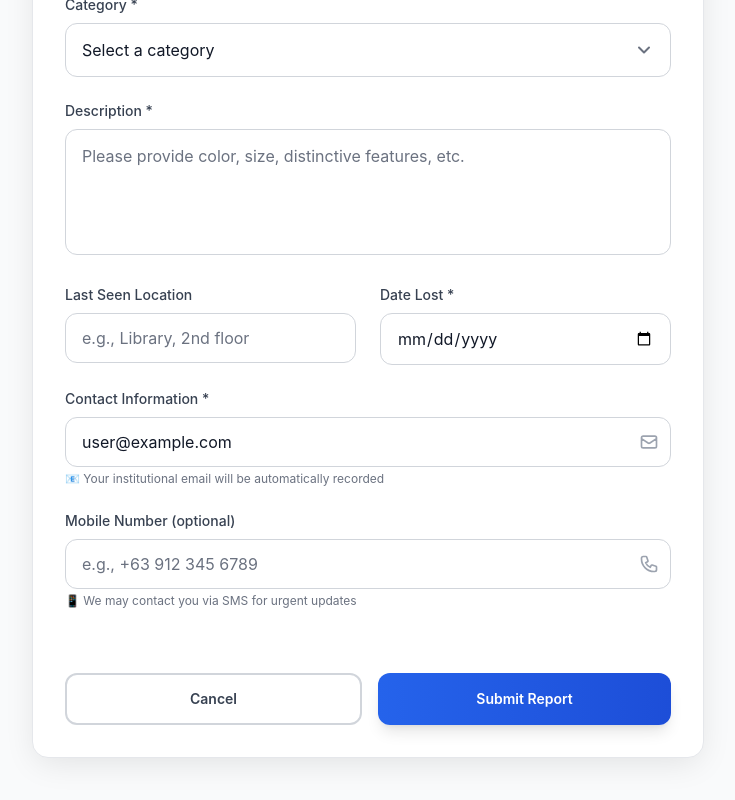
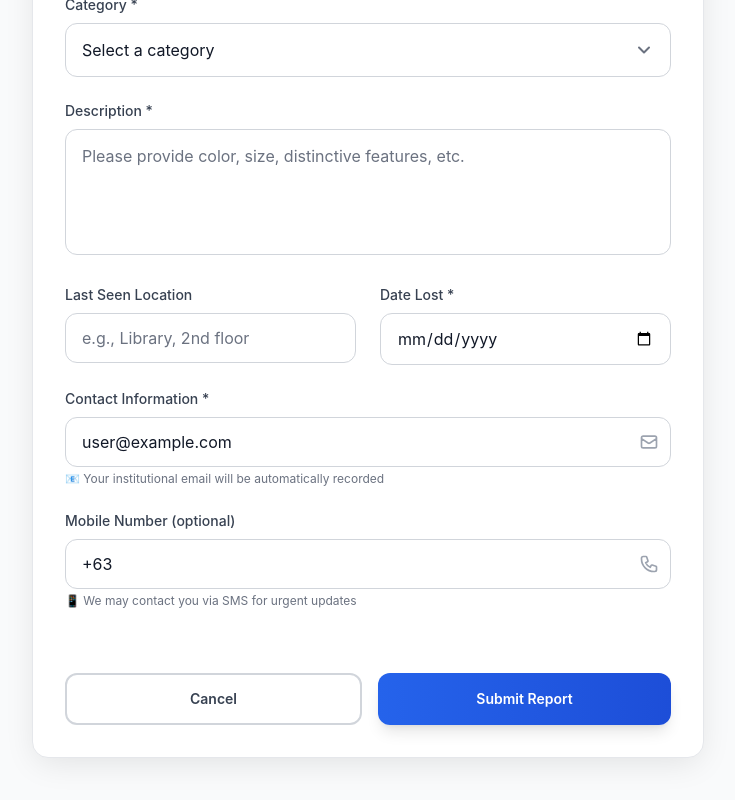
Before and after one commit to 2uosle/lostandfoundSyS, a Next.js app: page /lost in a window 1280 px wide. Shown: the part 473-1273 px from the top of the page, without its empty margins (272-1007 px from the left). Built offline with nearby package versions, Linux system fonts and the light colour scheme; no server answers; the database is empty; sample sign-in values are in the browser's storage.

Commit message:
maximum and minimum values for item quantity input

```diff
--- a/src/components/ItemReportForm.tsx
+++ b/src/components/ItemReportForm.tsx
@@ -39,6 +39,7 @@ export default function ItemReportForm({ type, onSuccess }: ItemReportFormProps)
   const [showConfirmation, setShowConfirmation] = useState(false);
   const [formData, setFormData] = useState<FormData | null>(null);
   const [userEmail, setUserEmail] = useState('');
+  const [mobileNumber, setMobileNumber] = useState('+63 ');
 
   // Automatically populate user's email from session
   useEffect(() => {
@@ -46,6 +47,27 @@ export default function ItemReportForm({ type, onSuccess }: ItemReportFormProps)
       setUserEmail(session.user.email);
     }
   }, [session]);
+
+  // Handle mobile number input with automatic +63 prefix
+  const handleMobileNumberChange = (e: React.ChangeEvent<HTMLInputElement>) => {
+    let value = e.target.value;
+
+    // Remove all non-digit characters except +
+    value = value.replace(/[^\d+]/g, '');
+
+    // If user deletes everything or tries to remove +63, reset to +63
+    if (value === '' || value === '+' || value === '+6' || !value.startsWith('+63')) {
+      setMobileNumber('+63 ');
+      return;
+    }
+
+    // Add space after +63 for better readability
+    if (value.startsWith('+63') && value.length > 3 && !value.startsWith('+63 ')) {
+      value = '+63 ' + value.substring(3);
+    }
+
+    setMobileNumber(value);
+  };
 
   const isLost = type === 'lost';
   const title = isLost ? 'Report Lost Item' : 'Report Found Item';
@@ -303,7 +325,7 @@ export default function ItemReportForm({ type, onSuccess }: ItemReportFormProps)
                 name="description"
                 id="description"
                 required
-                minLength={10}
+                minLength={5}
                 maxLength={1000}
                 rows={4}
                 className="w-full px-4 py-3.5 bg-white dark:bg-gray-950
@@ -328,6 +350,7 @@ export default function ItemReportForm({ type, onSuccess }: ItemReportFormProps)
                   name="location"
                   id="location"
                   required={!isLost}
+                  minLength={3}
                   maxLength={200}
                   className="w-full px-4 py-3 bg-white dark:bg-gray-950
                             border border-gray-300 dark:border-gray-700 rounded-xl
@@ -386,6 +409,7 @@ export default function ItemReportForm({ type, onSuccess }: ItemReportFormProps)
                       type="text"
                       name="turnedInByName"
                       id="turnedInByName"
+                      minLength={5}
                       maxLength={100}
                       className="w-full px-4 py-3 bg-white dark:bg-gray-950
                                 border border-gray-300 dark:border-gray-700 rounded-xl
@@ -407,6 +431,7 @@ export default function ItemReportForm({ type, onSuccess }: ItemReportFormProps)
                       type="text"
                       name="turnedInByStudentNumber"
                       id="turnedInByStudentNumber"
+                      minLength={5}
                       maxLength={50}
                       className="w-full px-4 py-3 bg-white dark:bg-gray-950
                                 border border-gray-300 dark:border-gray-700 rounded-xl
@@ -428,6 +453,7 @@ export default function ItemReportForm({ type, onSuccess }: ItemReportFormProps)
                       type="text"
                       name="turnedInByContact"
                       id="turnedInByContact"
+                      minLength={5}
                       maxLength={100}
                       className="w-full px-4 py-3 bg-white dark:bg-gray-950
                                 border border-gray-300 dark:border-gray-700 rounded-xl
@@ -449,6 +475,7 @@ export default function ItemReportForm({ type, onSuccess }: ItemReportFormProps)
                       type="text"
                       name="turnedInByDepartment"
                       id="turnedInByDepartment"
+                      minLength={2}
                       maxLength={100}
                       className="w-full px-4 py-3 bg-white dark:bg-gray-950
                                 border border-gray-300 dark:border-gray-700 rounded-xl
@@ -508,8 +535,9 @@ export default function ItemReportForm({ type, onSuccess }: ItemReportFormProps)
                     type="tel"
                     name="mobileNumber"
                     id="mobileNumber"
-                    maxLength={15}
-                    pattern="[0-9+\-\s()]+"
+                    value={mobileNumber}
+                    onChange={handleMobileNumberChange}
+                    maxLength={18}
                     className="w-full px-4 py-3 bg-white dark:bg-gray-950
                               border border-gray-300 dark:border-gray-700 rounded-xl
                               text-gray-900 dark:text-gray-100
@@ -518,7 +546,7 @@ export default function ItemReportForm({ type, onSuccess }: ItemReportFormProps)
                               focus:border-blue-500
                               hover:border-gray-400 dark:hover:border-gray-600
                               transition-all duration-200"
-                    placeholder="e.g., +63 912 345 6789"
+                    placeholder="+63 912 345 6789"
                   />
                   <div className="absolute inset-y-0 right-0 flex items-center pr-3 pointer-events-none">
                     <svg className="w-5 h-5 text-gray-400" fill="none" stroke="currentColor" viewBox="0 0 24 24">
```
